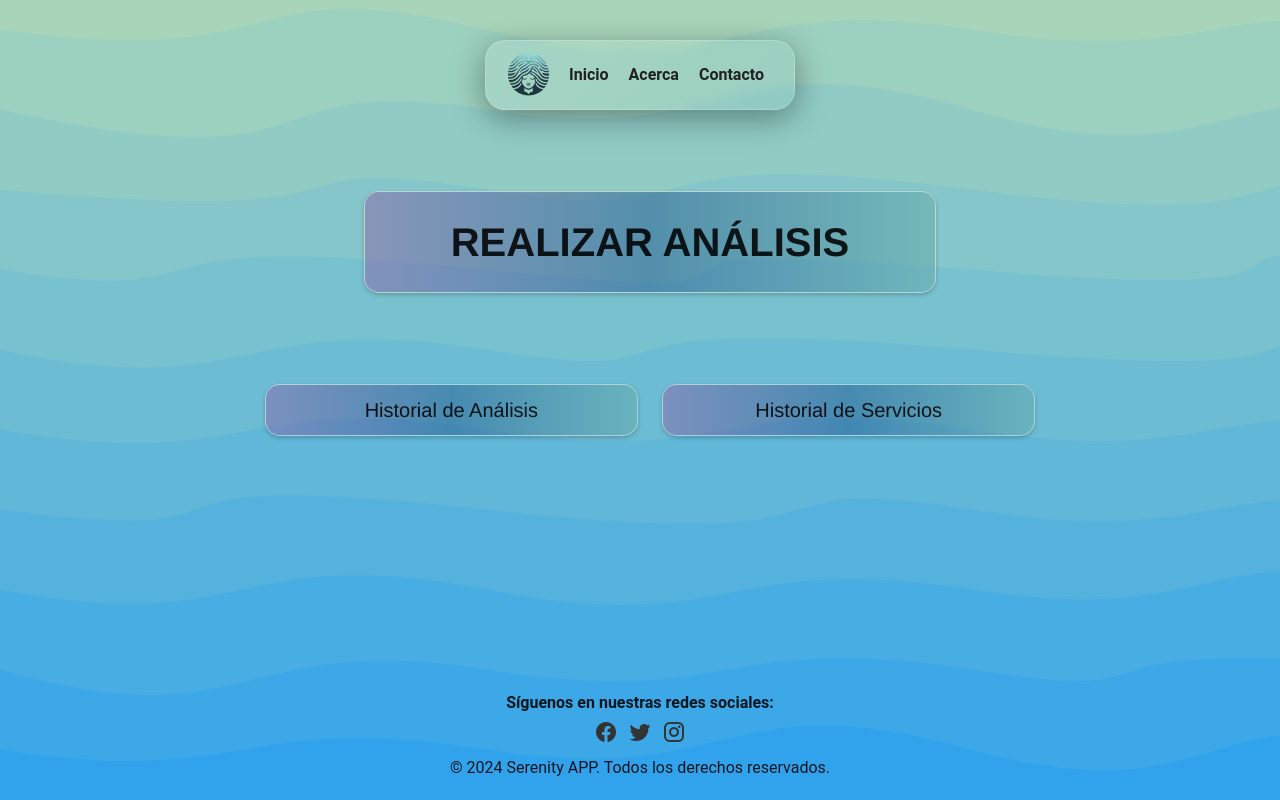
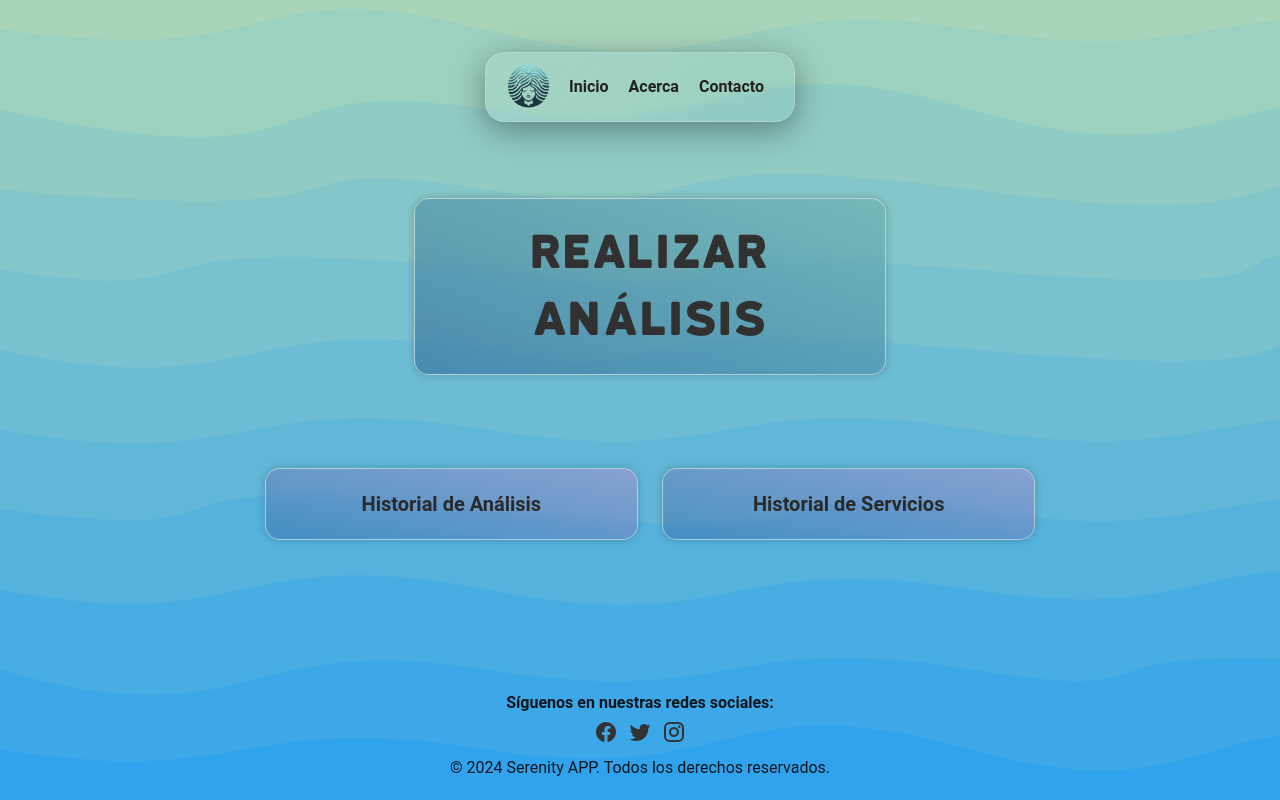
Before and after one commit to mariops03/SerenityAPP, a Vue app in the folder web/: page / in a window 1280 px wide. Built offline with nearby package versions, Linux system fonts and the light colour scheme.

Commit message:
Hay mas hueco a la izquierda que a la derecha en el componente Use

```diff
--- a/web/src/App.vue
+++ b/web/src/App.vue
@@ -7,9 +7,7 @@ import Use from "./components/Use.vue";
 <template>
   <v-app
     style="
-      display: grid;
-      min-height: 100vh; /* Hace que el grid cubra toda la altura del viewport */
-      grid-template-rows: auto 1fr auto; /* Crea tres filas: auto, 1fr (crece para llenar el espacio restante) y auto */
+      min-height: 100vh;
       background-image: url('./fondo3.svg');
       background-size: cover;
       background-repeat: no-repeat;
@@ -17,13 +15,8 @@ import Use from "./components/Use.vue";
     "
   >
     <v-main>
-      <v-row
-        style="margin-top: 20px; padding: 20px;"
-        align="center" justify="center"
-      >
         <Navbar />
-      </v-row>
-      <Use />
+      <Use/>
     </v-main>
     <Footer />
   </v-app>
--- a/web/src/components/Navbar.vue
+++ b/web/src/components/Navbar.vue
@@ -1,5 +1,5 @@
 <template>
-  <v-row justify="center" align="center">
+  <v-row justify="center" align="center" class="mt-10">
     <v-col cols="12" md="8" lg="6" xl="2" class="d-flex align-center justify-center">
         <div class="navbar">
           <div class="navbar-brand">
--- a/web/src/components/Use.vue
+++ b/web/src/components/Use.vue
@@ -1,22 +1,21 @@
 <template>
   <v-container>
-      <v-row style="height: 30vh" align="center" justify="center">
-        <v-col cols="6">
-          <button class="btn btn-primary btn-transparent primary-button">
+    <v-row style="height: 40vh" align="center" justify="center">
+      <v-col cols="10" md="8" lg="5">
+        <button class="btn-transparent primary-button">
           REALIZAR ANÁLISIS
         </button>
       </v-col>
     </v-row>
 
     <v-row align="center" justify="center">
-        <v-col cols="12" md="6" lg="4">
-          <button class="btn btn-primary btn-transparent">
+      <v-col cols="12" md="6" lg="4" xl="2">
+        <button class="secondary-button btn-transparent">
           Historial de Análisis
         </button>
       </v-col>
-
-        <v-col cols="12" md="6" lg="4">
-          <button class="btn btn-primary btn-transparent">
+      <v-col cols="12" md="6" lg="4" xl="2">
+        <button class="secondary-button btn-transparent">
           Historial de Servicios
         </button>
       </v-col>
@@ -24,28 +23,53 @@
   </v-container>
 </template>
 
-
 <script>
 import { useDisplay } from "vuetify";
 </script>
 
 <style>
+
+@font-face {
+  font-family: 'KatahdinRound';
+  src: local('KatahdinRound'), url('../assets/fonts/KatahdinRound.otf') format('opentype');
+}
+
 .btn-transparent {
-    background-image: linear-gradient(to right, rgba(138, 101, 170, 0.5), rgba(34, 88, 142, 0.5), rgba(101, 171, 170, 0.5));
   border-radius: 15px;
   border: 1px solid rgba(224, 224, 224, 0.6);
   margin: 10px;
   padding: 10px;
   width: 100%;
-    font-family: "Franklin Gothic Medium", "Arial Narrow", Arial, sans-serif;
+
   font-size: 20px;
-    box-shadow: 0px 2px 4px rgba(0, 0, 0, 0.2);
+  box-shadow: 0px 0px 8px rgba(0, 0, 0, 0.2);
 }
 
 .primary-button {
+  background-image: linear-gradient(
+    to bottom left,
+    rgba(101, 171, 170, 0.5),
+    rgba(34, 88, 142, 0.5)
+  );
+  font-family: 'KatahdinRound', fantasy; /* Aquí agregamos la fuente instalada */
   padding: 20px;
+  font-weight:normal;
+  font-size: 45px;
+  backdrop-filter: blur(5px);
+  height: max-content;
+  color: #313131;
+}
+
+.secondary-button {
+  background-image: linear-gradient(
+    to bottom left,
+    rgba(175, 139, 204, 0.5),
+    rgba(52, 110, 167, 0.5)
+  );
+  padding: 20px;
+  backdrop-filter: blur(5px);
   font-weight: bold;
-  font-size: 40px;
+  color: #2a2a2a;
 }
 
 </style>
```
Also changed, not shown: web/src/assets/fonts/KatahdinRound.otf (added). Lines whose indentation alone changed are shown as unchanged.
